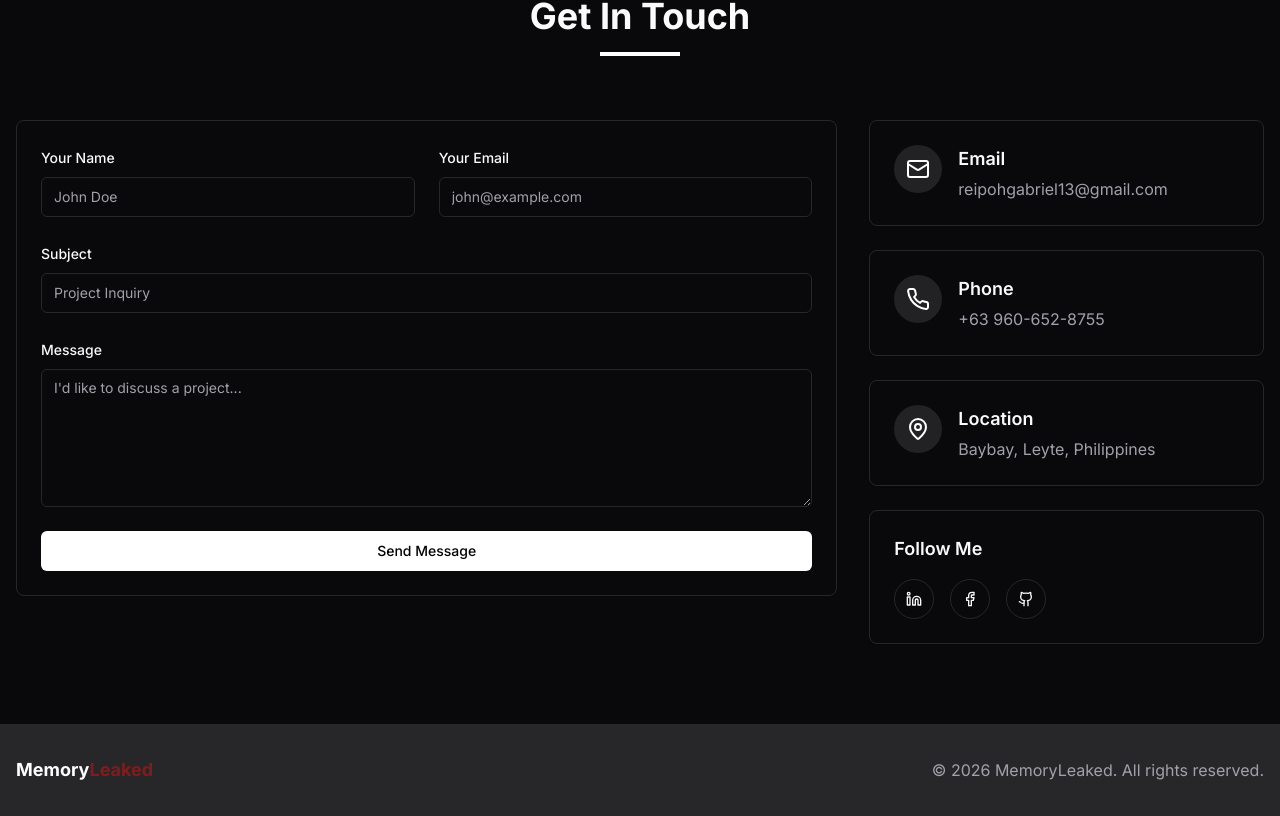
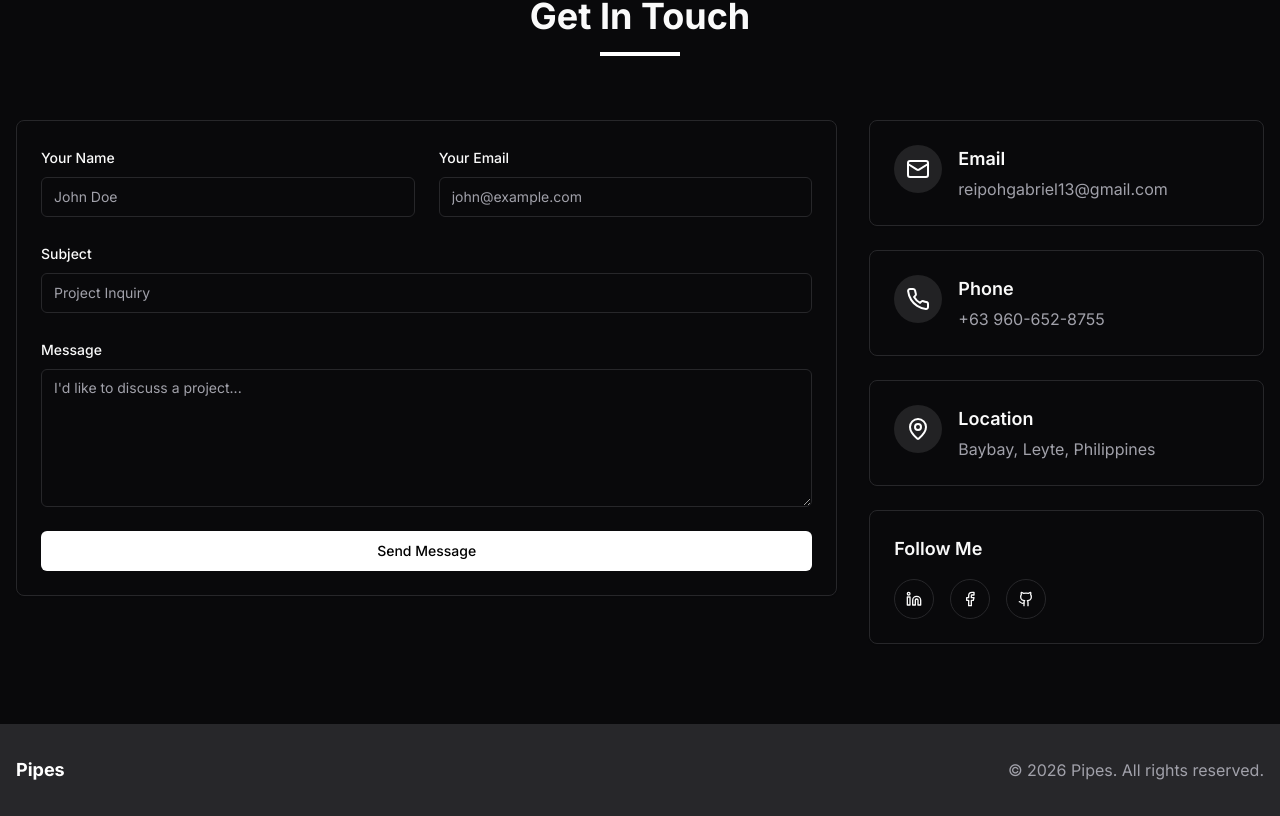
Before and after one commit to pipesSomeAndSSam/website-portfolio-01, a Next.js app: page / in a window 1280 px wide. Shown: the part 3198-4014 px from the top of the page. Built offline with nearby package versions, Linux system fonts and the light colour scheme.

Commit message:
Edited footer

```diff
--- a/components/footer.tsx
+++ b/components/footer.tsx
@@ -1,20 +1,20 @@
 export default function Footer() {
-  const currentYear = new Date().getFullYear()
+  const currentYear = new Date().getFullYear();
 
   return (
     <footer className="bg-muted py-8">
       <div className="container mx-auto px-4">
         <div className="flex flex-col md:flex-row justify-between items-center">
           <div className="mb-4 md:mb-0">
-            <p className="text-lg font-bold text-primary">
-              Memory<span className="text-destructive">Leaked</span>
-            </p>
+            <p className="text-lg font-bold text-primary">Pipes</p>
           </div>
           <div className="text-center md:text-right">
-            <p className="text-muted-foreground">© {currentYear} MemoryLeaked. All rights reserved.</p>
+            <p className="text-muted-foreground">
+              © {currentYear} Pipes. All rights reserved.
+            </p>
           </div>
         </div>
       </div>
     </footer>
-  )
+  );
 }
```
